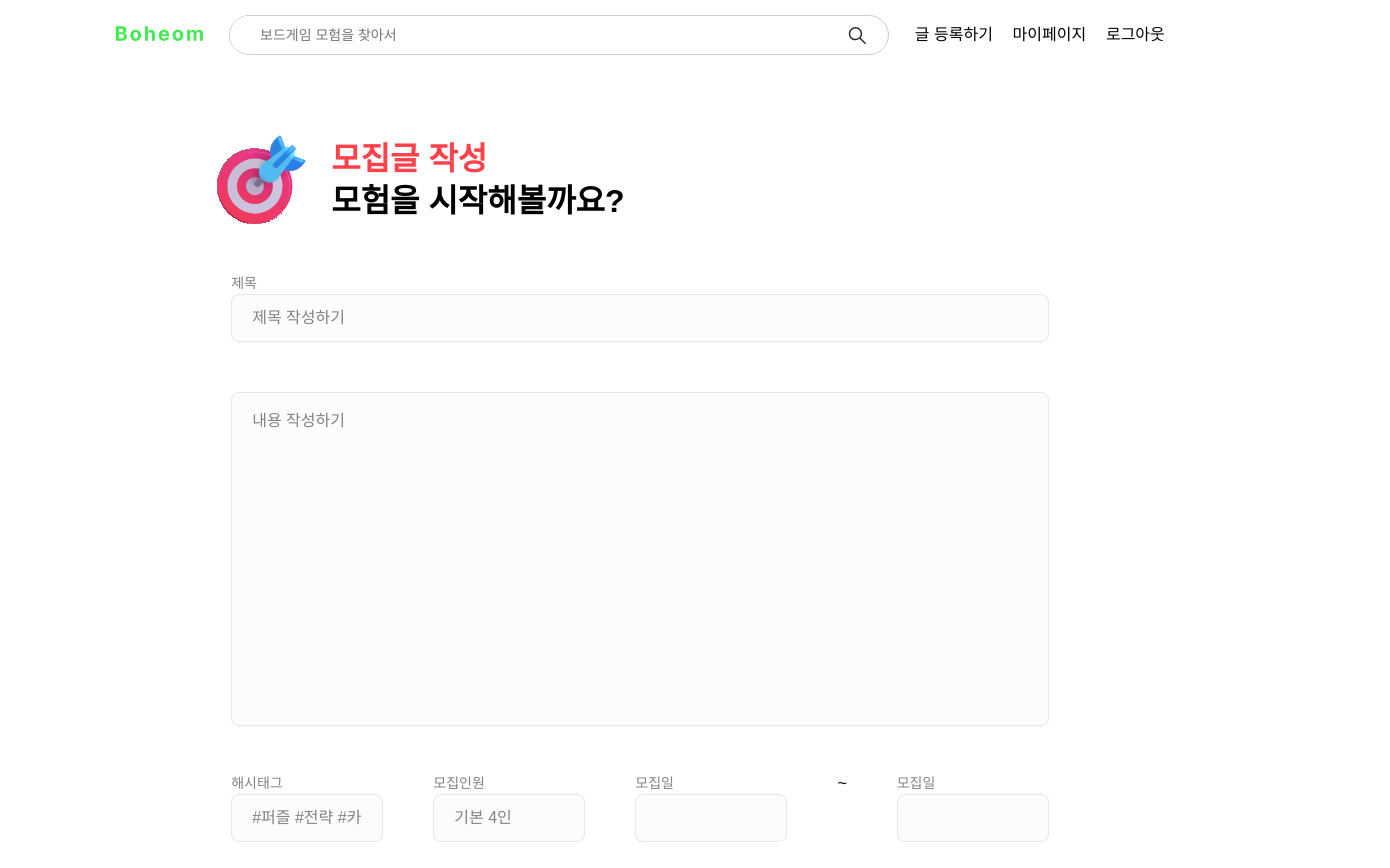
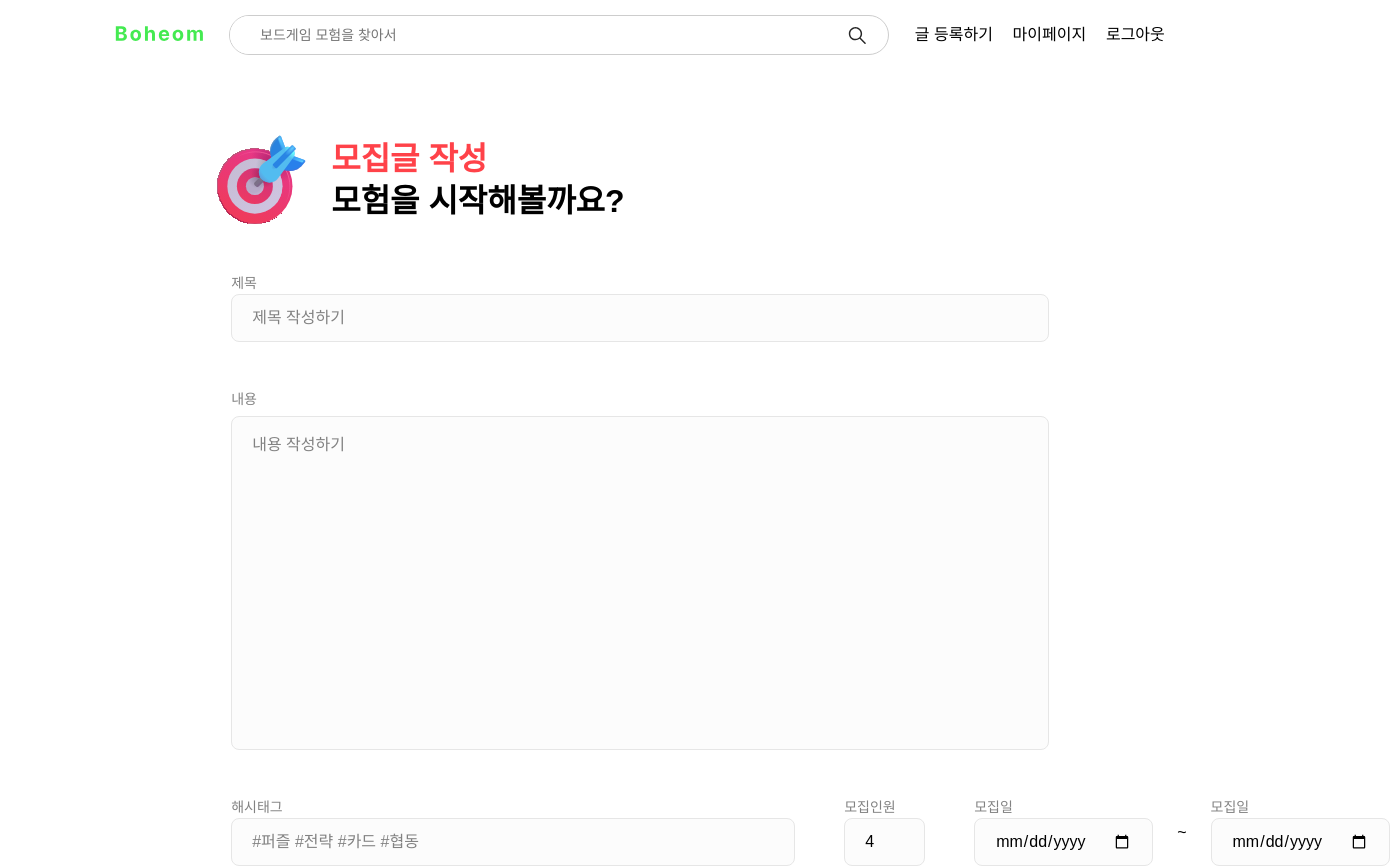
Before and after one commit to team-boheom/boheom-frontend, a React (Create React App) app: page /CreatePost in a window 1280 px wide. Shown: the top 868 px of the page, 1390 px wide, since content can reach past the window. Built offline with nearby package versions, Linux system fonts and the light colour scheme.

Commit message:
✨ :: CreatePost 퍼블리싱 ( 95% )

```diff
--- a/src/pages/CreatePost.jsx
+++ b/src/pages/CreatePost.jsx
@@ -1,6 +1,5 @@
 import styled from '@emotion/styled';
-import { useForm, Controller } from 'react-hook-form';
-
+import { useForm } from 'react-hook-form';
 import { Arrow } from '../assets/index';
 import Layout from '../components/Layout';
 import Header from '../components/Header';
@@ -12,11 +11,10 @@ const CreatePost = () => {
     register,
     handleSubmit,
     formState: { isSubmitting, isSubmitted, errors },
-  } = useForm();
+  } = useForm({ defaultValues: { number: 4 } });
 
   const onSubmit = (data) => {
     console.log(data);
-    console.log(errors);
   };
 
   return (
@@ -32,6 +30,7 @@ const CreatePost = () => {
         </TitleContainer>
         <FormWrapper>
           <form onSubmit={handleSubmit(onSubmit)}>
+            <ErrorWrapper className="titleInput">
               <Input
                 {...register('title', { required: '제목을 작성해 주세요.' })}
                 aria-invalid={
@@ -42,11 +41,11 @@ const CreatePost = () => {
                 placeholder="제목 작성하기"
               />
               {errors.title && (
-              <small role="alert" className="error">
-                {errors.title.message}
-              </small>
+                <ErrorText role="alert">{errors.title.message}</ErrorText>
               )}
-
+            </ErrorWrapper>
+            <ErrorWrapper className="contentInput">
+              <label>내용</label>
               <ContentContainer
                 {...register('content', { required: '내용을 작성해 주세요.' })}
                 aria-invalid={
@@ -56,33 +55,70 @@ const CreatePost = () => {
                 type="text"
               />
               {errors.content && (
-              <small role="alert" className="error">
-                {errors.content.message}
-              </small>
+                <ErrorText role="alert">{errors.content.message}</ErrorText>
               )}
+            </ErrorWrapper>
 
             <FormContainer>
               <Input
                 {...register('tag')}
                 label="해시태그"
                 placeholder="#퍼즐 #전략 #카드 #협동"
+                width="564px"
               />
               <Input
-                {...register('members', {
-                  required: '모집인원을 작성해 주세요.',
+                {...register('number', { value: 4 })}
+                label="모집인원"
+                type="number"
+                width="81px"
+                onChange={(e) => {
+                  console.log(e.target.value);
+                }}
+              />
+
+              <div className="calender">
+                <Input
+                  label="모집일"
+                  type="date"
+                  onChange={(e) => console.log(e.target.value)}
+                  width="179px"
+                  {...register('startDate', {
+                    required: '모집 시작일을 선택해 주세요.',
                   })}
-                label="모집인원"
-                placeholder="기본 4인"
+                  aria-invalid={
+                    isSubmitted
+                      ? errors.startDate
+                        ? 'true'
+                        : 'false'
+                      : undefined
+                  }
                 />
-              {errors.members && (
-                <small role="alert" className="error">
-                  {errors.members.message}
-                </small>
+                {errors.startDate && (
+                  <ErrorText role="alert">{errors.startDate.message}</ErrorText>
                 )}
-              <Input label="모집일" />
                 <p> ~ </p>
-              <Input label="모집일" />
+                <Input
+                  label="모집일"
+                  type="date"
+                  onChange={(e) => console.log(e.target.value)}
+                  width="179px"
+                  {...register('endDate', {
+                    required: '모집 마감일을 선택해 주세요.',
+                  })}
+                  aria-invalid={
+                    isSubmitted
+                      ? errors.endDate
+                        ? 'true'
+                        : 'false'
+                      : undefined
+                  }
+                />
+                {errors.endDate && (
+                  <ErrorText role="alert">{errors.endDate.message}</ErrorText>
+                )}
+              </div>
             </FormContainer>
+
             <ButtonContainer>
               <Button
                 text="취소"
@@ -141,13 +177,6 @@ const FormWrapper = styled.div`
     flex-direction: column;
     gap: 50px;
   }
-  > .error {
-    ${({ theme }) => ({
-      fontSize: theme.fontSize.body2,
-      fontWeight: theme.fontWeight.regular,
-      color: theme.color.red,
-    })}
-  }
 `;
 
 const ContentContainer = styled.textarea`
@@ -175,7 +204,34 @@ const ContentContainer = styled.textarea`
 
 const FormContainer = styled.div`
   display: flex;
-  gap: 50px;
+  gap: 49px;
+  > .calender {
+    display: flex;
+    align-items: center;
+    justify-content: center;
+    gap: 24px;
+  }
+`;
+
+const ErrorText = styled.small`
+  ${({ theme }) => ({
+    fontSize: theme.fontSize.body2,
+    fontWeight: theme.fontWeight.regular,
+    color: theme.color.red,
+  })}
+`;
+
+const ErrorWrapper = styled.div`
+  display: flex;
+  flex-direction: column;
+  gap: 10px;
+  > label {
+    ${({ theme }) => ({
+      fontSize: theme.fontSize.body2,
+      fontWeight: theme.fontWeight.regular,
+      color: theme.color.gray500,
+    })}
+  }
 `;
 
 const ButtonContainer = styled.div`
```
Lines whose indentation alone changed are shown as unchanged.
